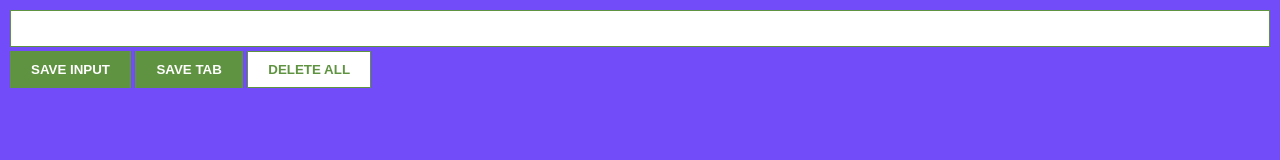
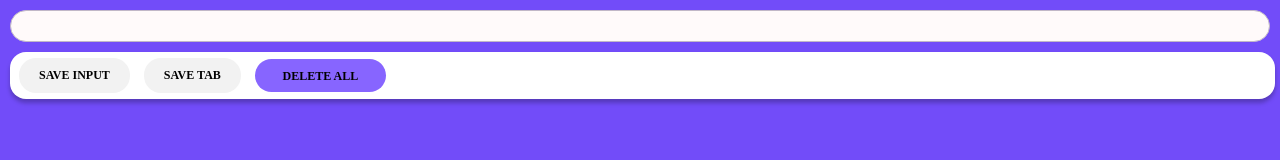
Before and after one commit to gitapohorila/link-saver-extension, a website built with Vite: page index.html in a window 1280 px wide. Built offline with nearby package versions, Linux system fonts and the light colour scheme.

Commit message:
changed styles

```diff
--- a/index.css
+++ b/index.css
@@ -10,21 +10,59 @@ input {
     width: 100%;
     padding: 10px;
     box-sizing: border-box;
-    border: 1px solid #5f9341;
-    margin-bottom: 4px;
+    border-radius: 25px;
+    border: 1.5px solid #C1B7C7;
+    background: #FFFAFA;
+    margin-bottom: 10px;
+    display: flex;
+    height: 32px;
+    align-items: flex-start;
+    gap: 10px;
+    align-self: stretch;
+    color: #000;
+    font-family: FLURO;
+    font-size: 12px;
+    font-style: normal;
+    font-weight: 600;
+    line-height: normal;
+}
+.buttons {
+    width:99%;
+    display: flex;
+    padding: 6px 9px;
+    align-items: center;
+    gap: 14px;
+    border-radius: 16px;
+    background: #fff;
+    box-shadow: 0 4px 4px 0 rgba(0, 0, 0, 0.25);
 }
 
 button {
-    background: #5f9341;
-    color: white;
+    border-radius: 17px;
+    background: #F2F2F2;
+    color:black;
     padding: 10px 20px;
-    border: 1px solid #5f9341;
-    font-weight: bold;
+    border: none;
+    color: #000;
+    font-family: FLURO;
+    font-size: 12px;
+    font-style: normal;
+    font-weight: 600;
+    line-height: normal;
+    cursor: pointer;
 }
 
 #delete-btn {
-    background: white;
-    color: #5f9341;
+    position: relative;
+    width: 131px;
+    height: 33px;
+    padding: 10px 20px;
+    justify-content: center;
+    align-items: center;
+    gap: 10px;
+    border-radius: 17px;
+    background: #8765FF;
+    cursor: pointer;
 }
 
 ul {
@@ -38,5 +76,12 @@ li {
 }
 
 a {
-    color: #5f9341;
+    color: #FFF;
+    font-family: FLURO;
+    font-size: 15px;
+    font-style: normal;
+    font-weight: 600;
+    line-height: normal;
+    letter-spacing: 0.48px;
+    text-decoration: none;
 }
--- a/index.html
+++ b/index.html
@@ -4,9 +4,11 @@
     </head>
     <body>
         <input type="text" id="input-el">
+        <div class="buttons">
         <button id="input-btn">SAVE INPUT</button>
         <button id="tab-btn">SAVE TAB</button>
         <button id="delete-btn">DELETE ALL</button>
+        </div>
         <ul id="ul-el">
         </ul>
         <script src="index.js"></script>
```
